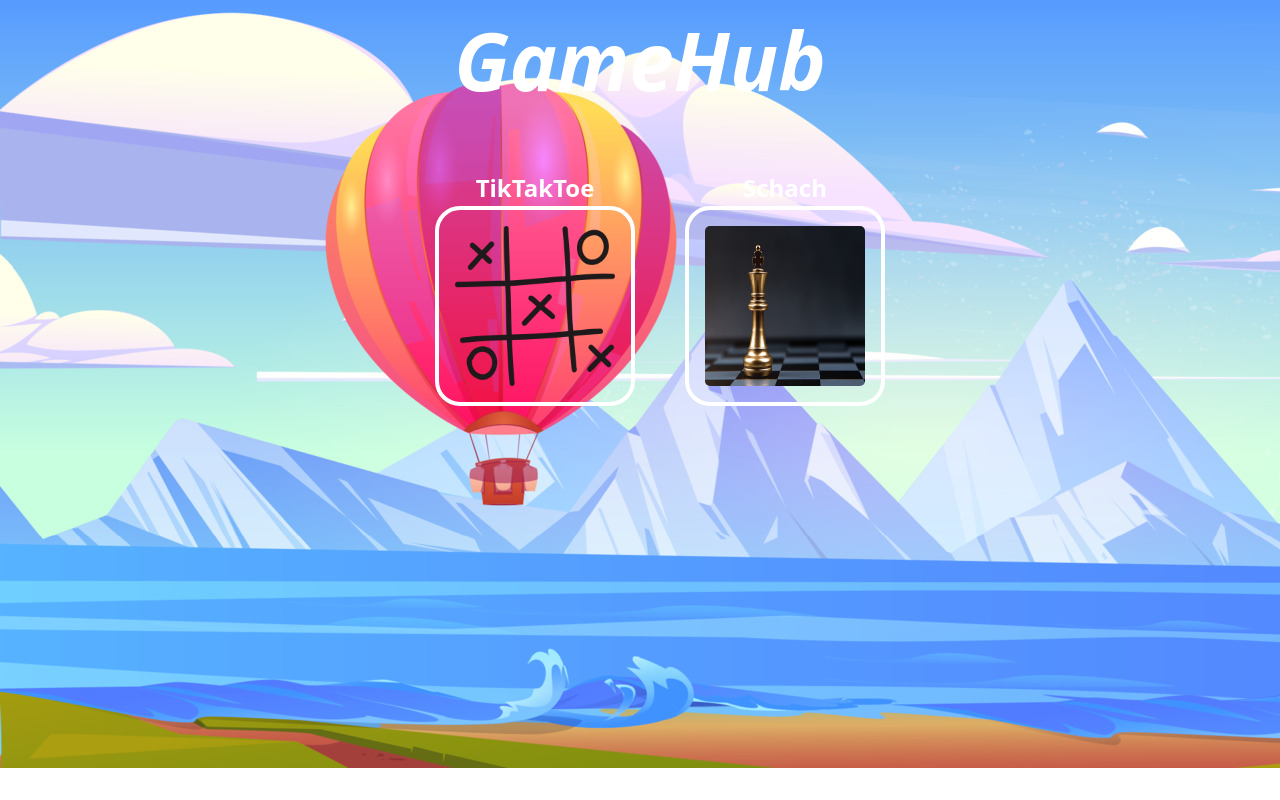
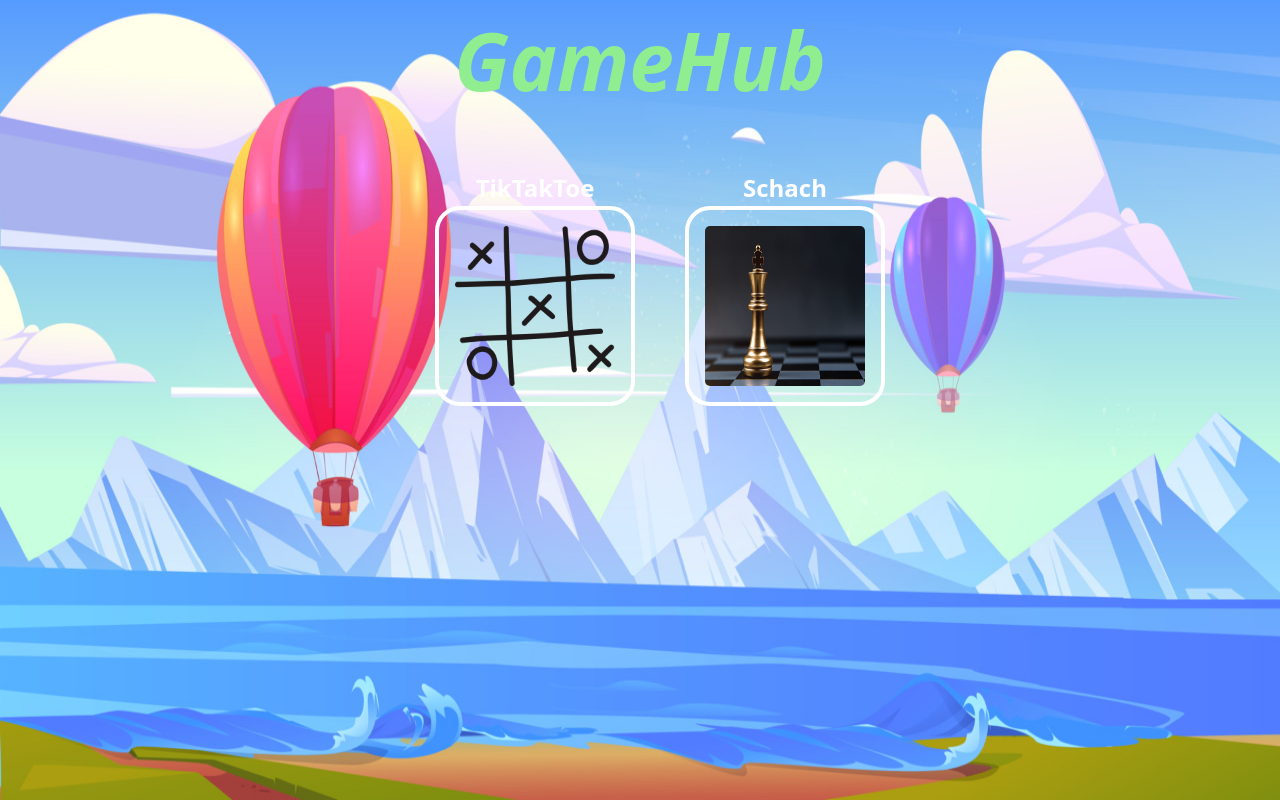
Before and after one commit to MaxMer25/Games, a Next.js app: page / in a window 1280 px wide. Built offline with nearby package versions, Linux system fonts and the light colour scheme.

Commit message:
fixed picture

```diff
--- a/src/app/globals.css
+++ b/src/app/globals.css
@@ -35,7 +35,7 @@ body {
   line-height: 1.5;
   -webkit-font-smoothing: antialiased;
   background-image: url("/background.jpg");
-  background-repeat: no-repeat;
+  background-repeat: round;
 }
 /*
   6. Improve media defaults
--- a/src/app/page.tsx
+++ b/src/app/page.tsx
@@ -42,7 +42,7 @@ const StyledWrapper = styled.main`
   flex-direction: column;
 
   h1 {
-    color: white;
+    color: lightgreen;
     font-size: 5rem;
     font-style: italic;
   }
```
